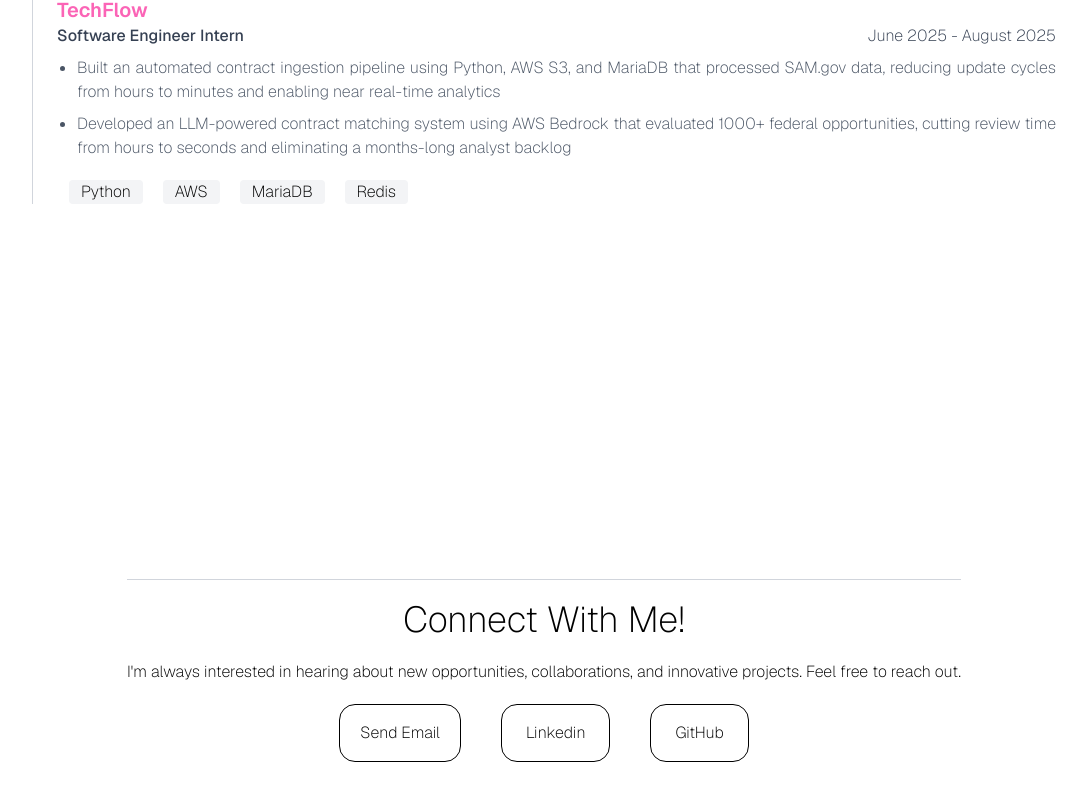
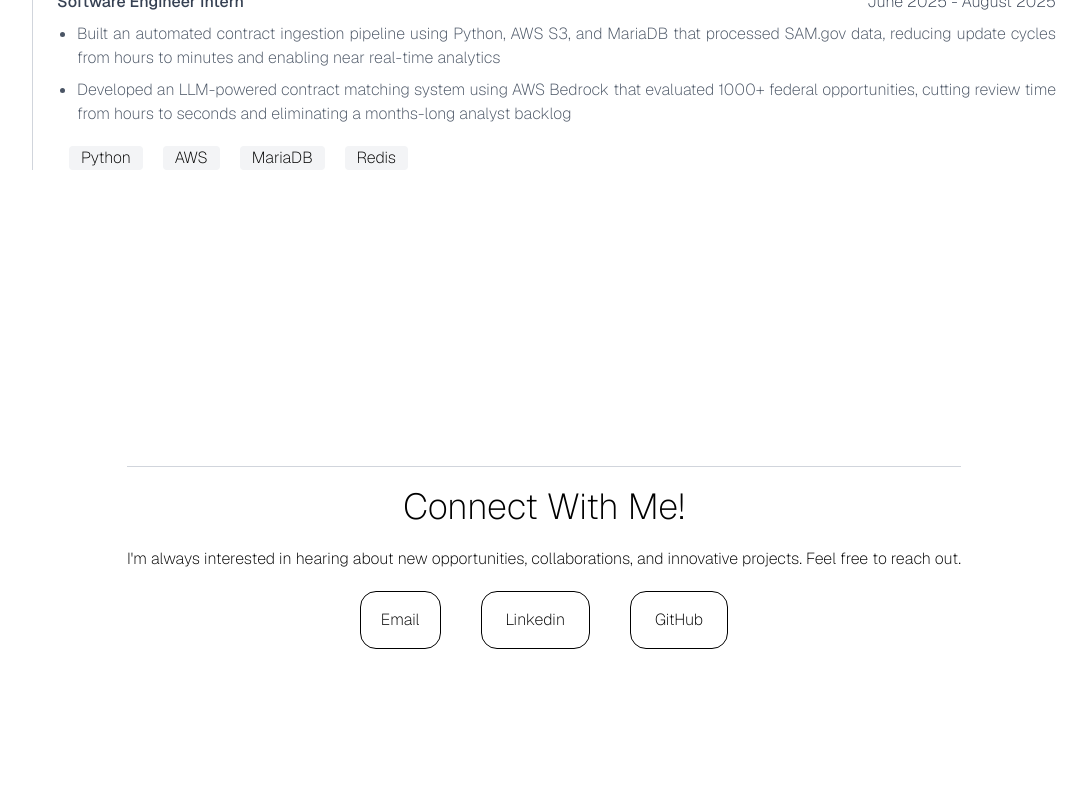
Before and after one commit to sarfooo/Personal-Website, a React (Vite) app: page / in a window 1280 px wide. Shown: the part 1914-2714 px from the top of the page, without its empty margins (96-1183 px from the left). Built offline with nearby package versions, Linux system fonts and the light colour scheme.

Commit message:
Website changed

```diff
--- a/src/components/About.jsx
+++ b/src/components/About.jsx
@@ -7,7 +7,7 @@ function About() {
             initial={{ opacity: 0, y: 20 }}
             whileInView={{ opacity: 1, y: 0 }}
             transition={{ duration: 0.6 }}
-            className="mx-auto w-[90%] pt-16 max-w-5xl md:min-h-screen"
+            className="mx-auto w-[90%] pt-16 max-w-5xl md:min-h-screen "
         >
             <div className="mb-10 gap-5 flex items-center md:justify-around">
                 <h2 className="whitespace-nowrap text-4xl">About</h2>
--- a/src/components/Contact.jsx
+++ b/src/components/Contact.jsx
@@ -1,6 +1,6 @@
 function Contact() {
     return (
-        <footer className="mx-auto flex w-[90%] pt-15 max-w-5xl flex-col gap-15 min-h-screen justify-evenly">
+        <footer className="mx-auto flex w-[90%] pt-15 max-w-5xl flex-col gap-15 min-h-screen justify-between">
             <div className="mx-auto text-center">
                 <div className="flex flex-col items-center gap-5">
                     <div className="w-full border-t border-gray-300"></div>
@@ -15,7 +15,7 @@ function Contact() {
                             href="mailto:michaeljsarfo@gmail.com"
                             className="rounded-2xl border border-black px-5 py-4 transition-colors duration-300 hover:bg-black hover:text-white"
                         >
-                            Send Email
+                            Email
                         </a>
 
                         <a
@@ -40,6 +40,7 @@ function Contact() {
             </div>
 
             <div className="text-center text-xs">
+                <div className="border-t-1"></div>
                 <p>Website made by Michael Sarfo</p>
                 <p>All rights reserved. ©</p>
             </div>
--- a/src/components/Experience.jsx
+++ b/src/components/Experience.jsx
@@ -20,7 +20,7 @@ function Experience() {
             initial={{ opacity: 0, y: 20 }}
             whileInView={{ opacity: 1, y: 0 }}
             transition={{ duration: 0.6 }}
-            className="mx-auto w-[90%] max-w-5xl py-15 md:min-h-[80vh]"
+            className="mx-auto w-[90%] pt-16 max-w-5xl md:min-h-[90vh]"
         >
             <div className="mb-10 flex items-center gap-5">
                 <h2 className="whitespace-nowrap text-4xl">Experience</h2>
--- a/src/components/Navigation.jsx
+++ b/src/components/Navigation.jsx
@@ -1,5 +1,6 @@
 function Navigation({aboutRef, experienceRef, contactRef}) {
     return (
+        <div className="fixed w-full bg-white/90">
             <nav className="flex ml-auto mr-auto mt-2 text-lg max-w-360">
                 <div className="hidden md:flex gap-6">
                     <a className="border-b-2 border-transparent hover:border-gray-300 transition-colors duration-200">Michael Sarfo</a>
@@ -47,6 +48,10 @@ function Navigation({aboutRef, experienceRef, contactRef}) {
                     </a>
                 </div>
             </nav>
+            <div className="border-t border-gray-300 mt-2">
+
+            </div>
+        </div>
     )
 }
 
```
Lines whose indentation alone changed are shown as unchanged.
